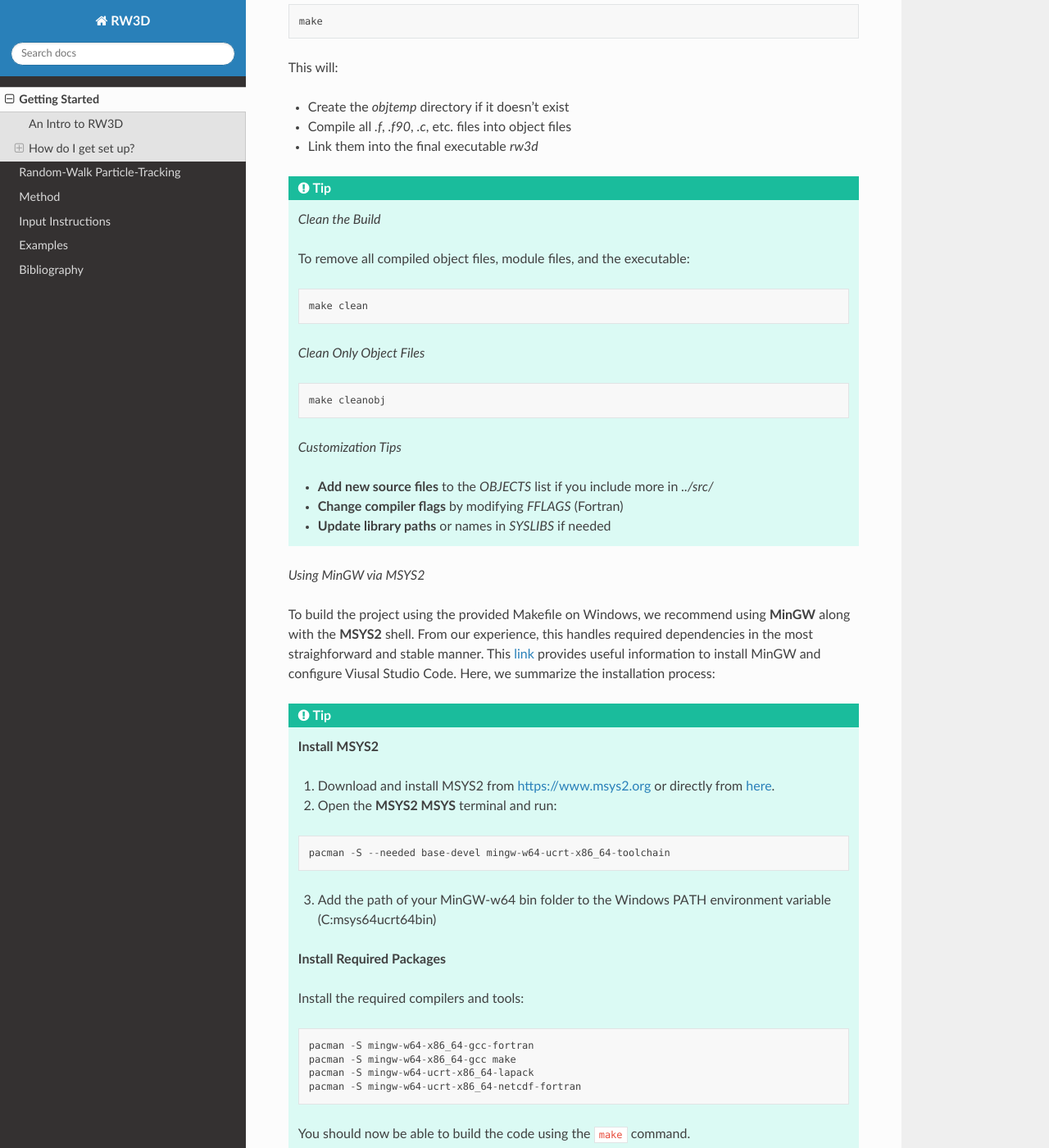
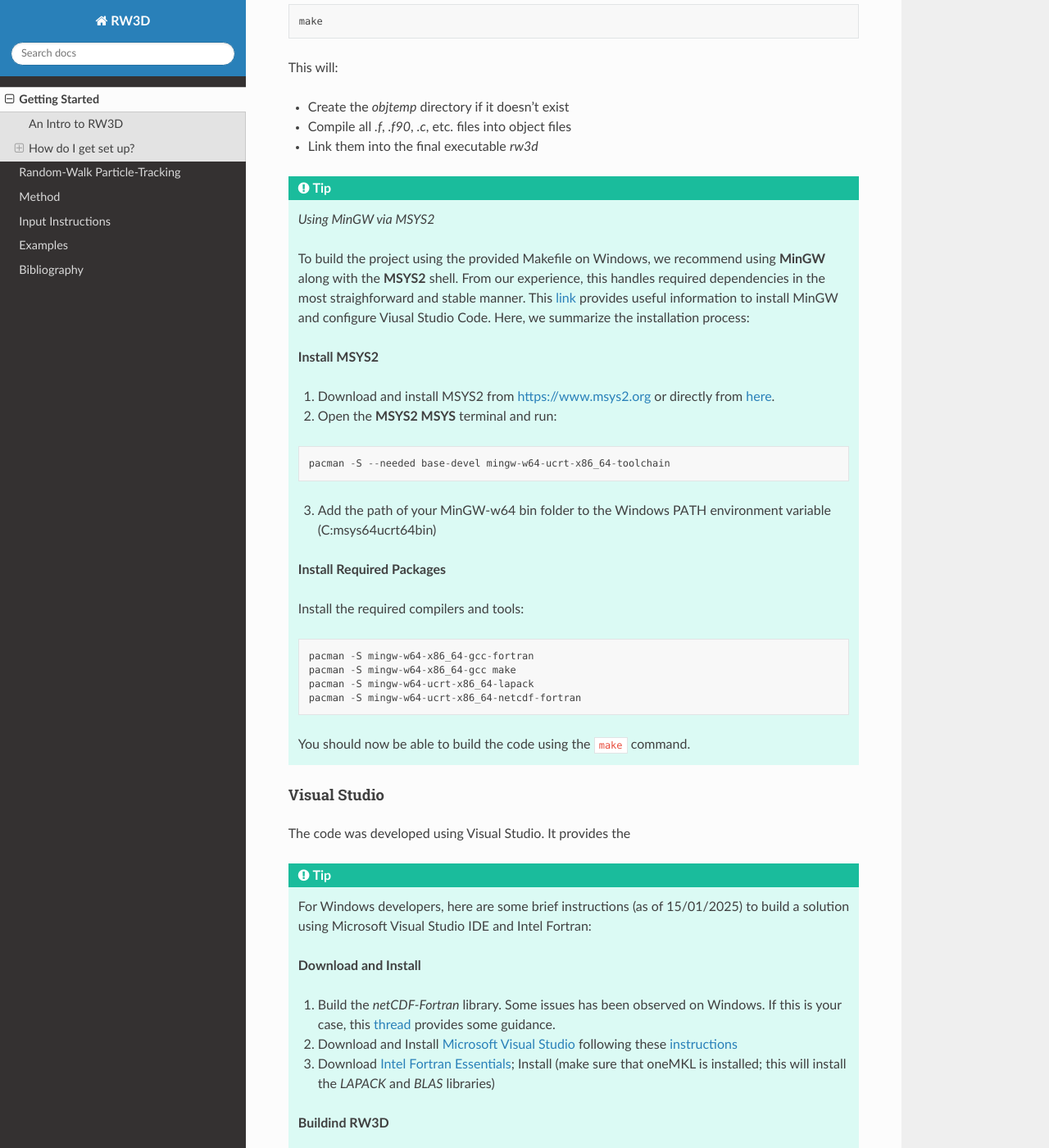
Before and after one commit to chrishenri/rw3d_manual, a Sphinx documentation site: the page built from docs/source/intro.rst, in a window 1280 px wide and 1400 px high, scrolled down 1348 px. Shown: the whole window at 82% size. Built offline with Sphinx 7.4.7 and the Read the Docs theme 3.1.0, drawn with Linux system fonts in a browser that asks for light colours; cross-references to code outside the pages are shown as plain code.

Commit message:
edit MinGW instructions

```diff
--- a/docs/source/intro.rst
+++ b/docs/source/intro.rst
@@ -65,37 +65,14 @@ This will:
 
 
 .. tip::
-    *Clean the Build*
 
-    To remove all compiled object files, module files, and the executable:
+    *Using MinGW via MSYS2*
 
-    .. code-block::
+    To build the project using the provided Makefile on Windows, we recommend using **MinGW** along with the **MSYS2** shell.
+    From our experience, this handles required dependencies in the most straighforward and stable manner.
+    This `link <https://code.visualstudio.com/docs/cpp/config-mingw>`_ provides useful information to install MinGW and configure Viusal Studio Code.
+    Here, we summarize the installation process:
 
-        make clean
-
-
-    *Clean Only Object Files*
-
-    .. code-block::
-
-        make cleanobj
-
-
-    *Customization Tips*
-
-    - **Add new source files** to the `OBJECTS` list if you include more in `../src/`
-    - **Change compiler flags** by modifying `FFLAGS` (Fortran)
-    - **Update library paths** or names in `SYSLIBS` if needed
-
-
-*Using MinGW via MSYS2*
-
-To build the project using the provided Makefile on Windows, we recommend using **MinGW** along with the **MSYS2** shell.
-From our experience, this handles required dependencies in the most straighforward and stable manner.
-This `link <https://code.visualstudio.com/docs/cpp/config-mingw>`_ provides useful information to install MinGW and configure Viusal Studio Code.
-Here, we summarize the installation process:
-
-.. tip::
     **Install MSYS2**
 
     1. Download and install MSYS2 from `https://www.msys2.org <https://www.msys2.org>`_ or directly from `here <https://github.com/msys2/msys2-installer/releases/>`_.
```
